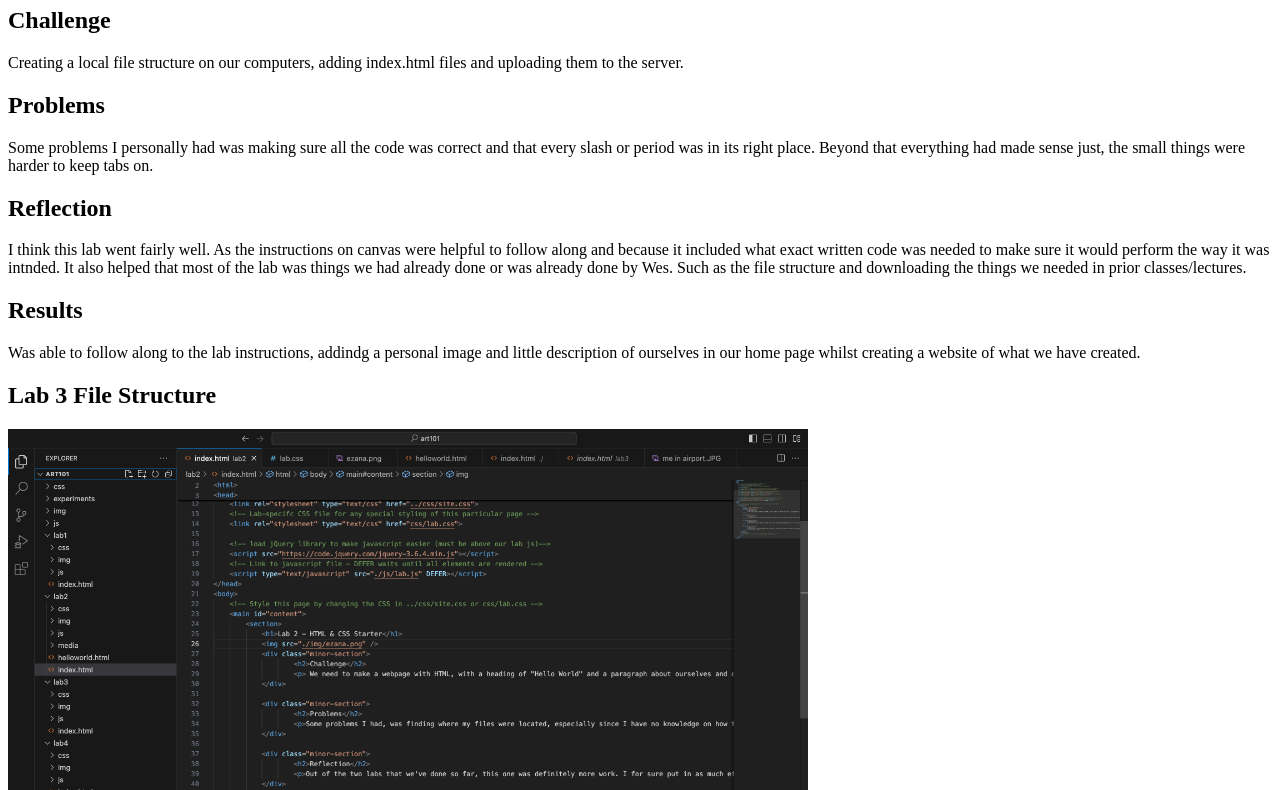
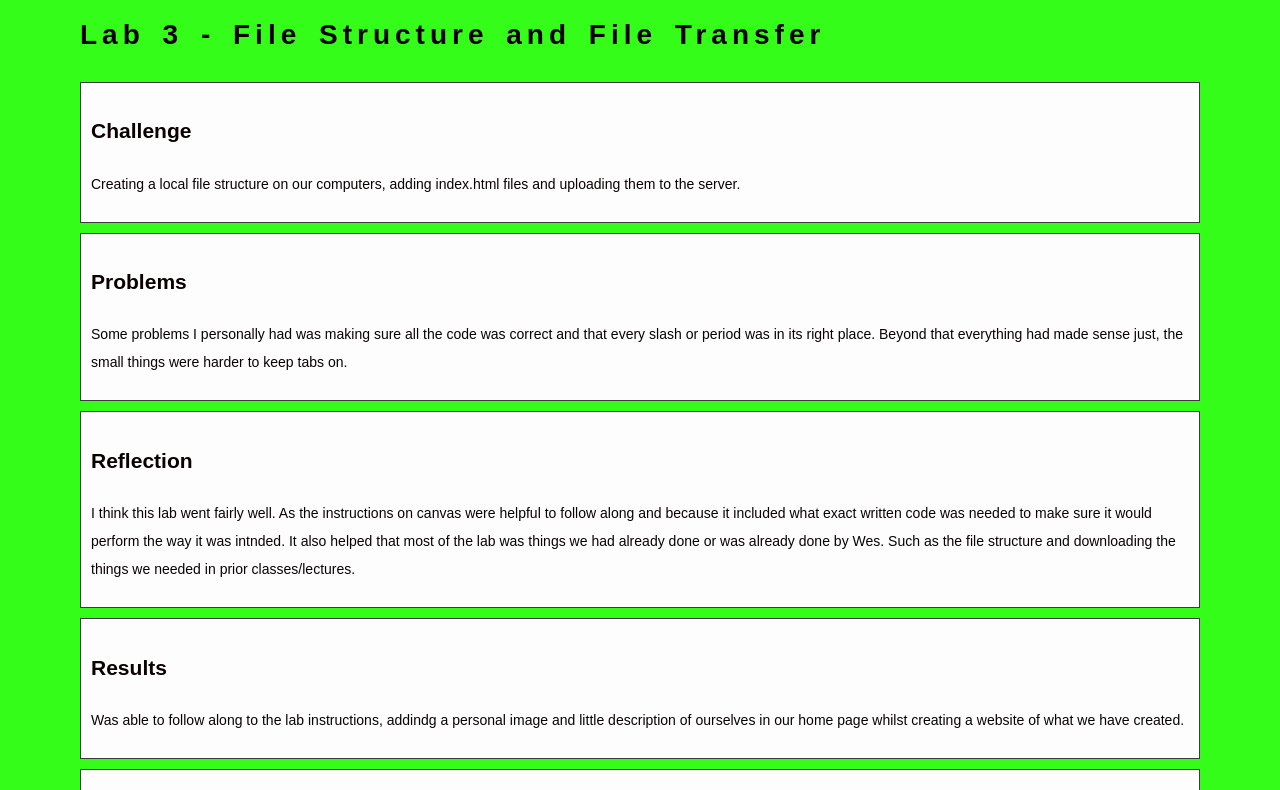
Before and after one commit to mndelame/art101, a plain HTML site: page lab3/index.html in a window 1280 px wide. Shown: the part 73-863 px from the top of the page. Drawn offline with nearby package versions, Linux system fonts and the light colour scheme.

Commit message:
made lab 3 brat vibes

```diff
--- a/lab3/css/lab.css
+++ b/lab3/css/lab.css
@@ -4,11 +4,23 @@
 .minor-section {
     padding: 10px;
     margin-bottom: 10px;
-    border: solid 1px #888;
-    background-color: #DDD8C4;
+    border: solid 1px #3b3b3b;
+    background-color: #fdfdfd;
   }
 
   #file-structure {
     width: 100px;
     height: 300px
   }
+
+  body {
+    background-color: #35fd1a;
+    margin: 80px;
+
+    font-family: Arial;
+    color: rgb(11, 0, 0);
+    font-size: 14px;
+    font-weight: 100;
+    line-height: 2;
+    letter-spacing: .01px;
+}
--- a/lab3/index.html
+++ b/lab3/index.html
@@ -1,4 +1,23 @@
 <!DOCTYPE html>
+<html>
+<head>
+	<!-- This title is used for tabs and bookmarks -->
+	<title>Lab X - Subject/Topic</title>
+
+	<!-- Use UTF character set, a good idea with any webpage -->
+  	<meta charset="UTF-8" />
+	<!-- Set viewport so page remains consistently scaled w narrow devices -->
+  	<meta name="viewport" content="width=device-width, initial-scale=1.0" />
+
+	<!-- Include a sitewide CSS file for consistent styling across the site -->
+	<link rel="stylesheet" type="text/css" href="../css/site.css">
+	<!-- Lab-specifc CSS file for any special styling of this particular page -->
+	<link rel="stylesheet" type="text/css" href="css/lab.css">
+
+	<!-- load jQuery library to make javascript easier (must be above our lab js)-->
+	<script src="https://code.jquery.com/jquery-3.6.4.min.js"></script>
+	<!-- Link to javascript file - DEFER waits until all elements are rendered -->
+	<script type="text/javascript" src="./js/lab.js" DEFER></script>
 </head>
 <body>
 			<h1>Lab 3 - File Structure and File Transfer</h1>
```
